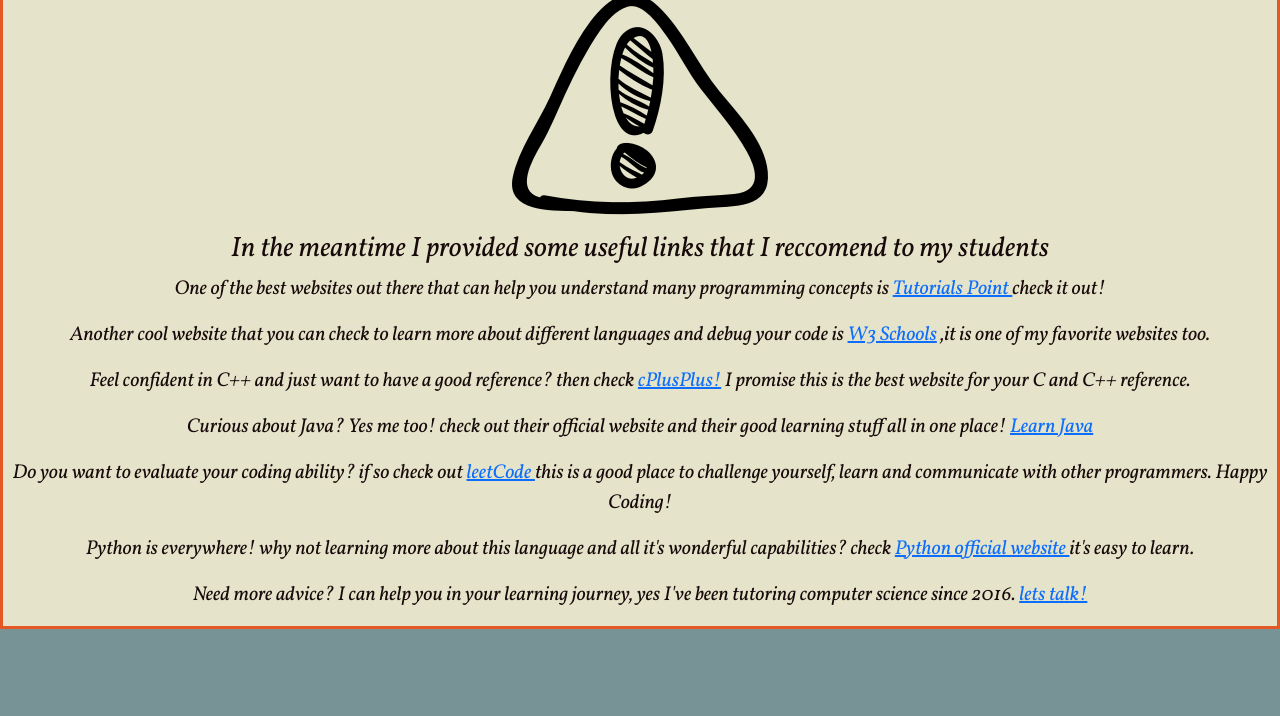
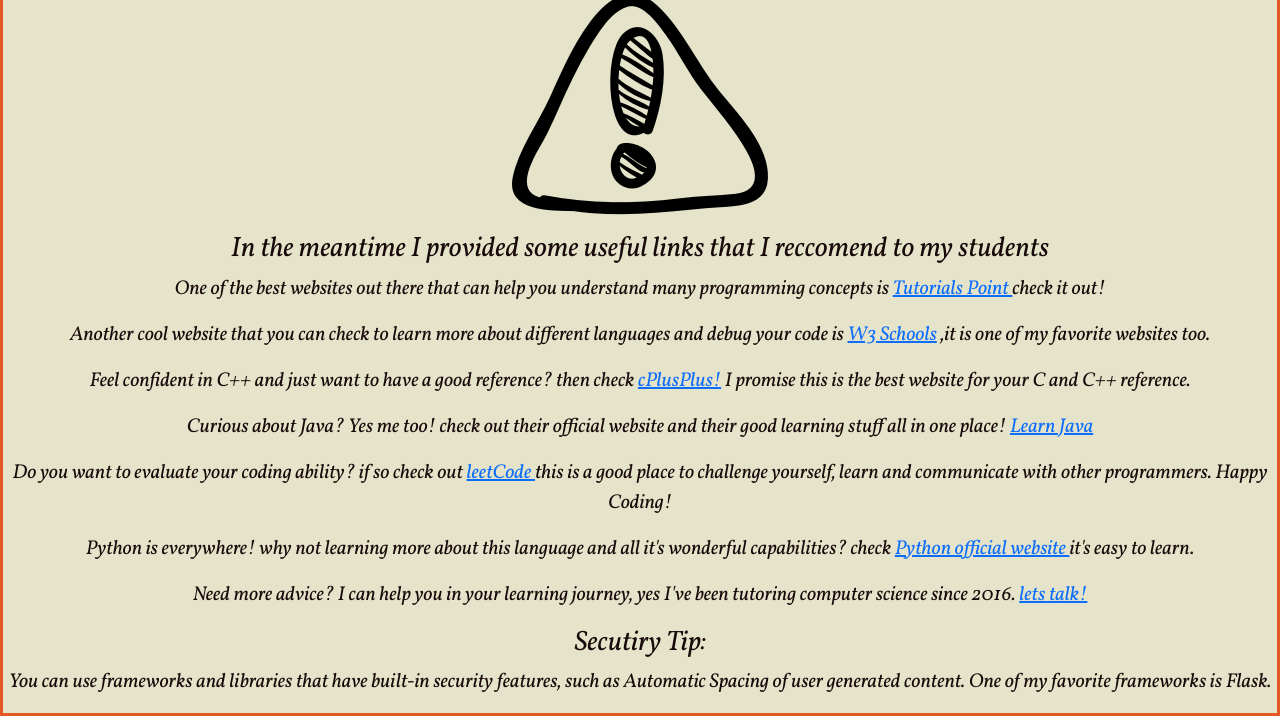
Before and after one commit to AmirRoochi/cv, a plain HTML site: page lessons.html in a window 1280 px wide. Shown: the part 236-952 px from the top of the page. Before the commit the page ends 865 px from the top, so only its background shows below. Drawn offline with nearby package versions, Linux system fonts and the light colour scheme.

Commit message:
Update lessons.html

```diff
--- a/lessons.html
+++ b/lessons.html
@@ -59,6 +59,9 @@
       <p>Do you want to evaluate your coding ability? if so check out <a href="https://leetcode.com/problemset/all/"> leetCode </a>this is a good place to challenge yourself, learn and communicate with other programmers. Happy Coding! </p>
       <p>Python is everywhere! why not learning more about this language and all it's wonderful capabilities? check <a href="https://docs.python.org/3/">Python official website </a> it's easy to learn. </p>
       <p>Need more advice? I can help you in your learning journey, yes I've been tutoring computer science since 2016. <a href="contact.html">lets talk!</a> </p>
+      <h3>Secutiry Tip: </h3>
+      <p >You can use frameworks and libraries that have built-in security features,
+        such as Automatic Spacing of user generated content. One of my favorite frameworks is <a hreff="https://flask.palletsprojects.com/en/2.3.x/">Flask.</a> </p>
     </div>
   </body>
 </html>
```
